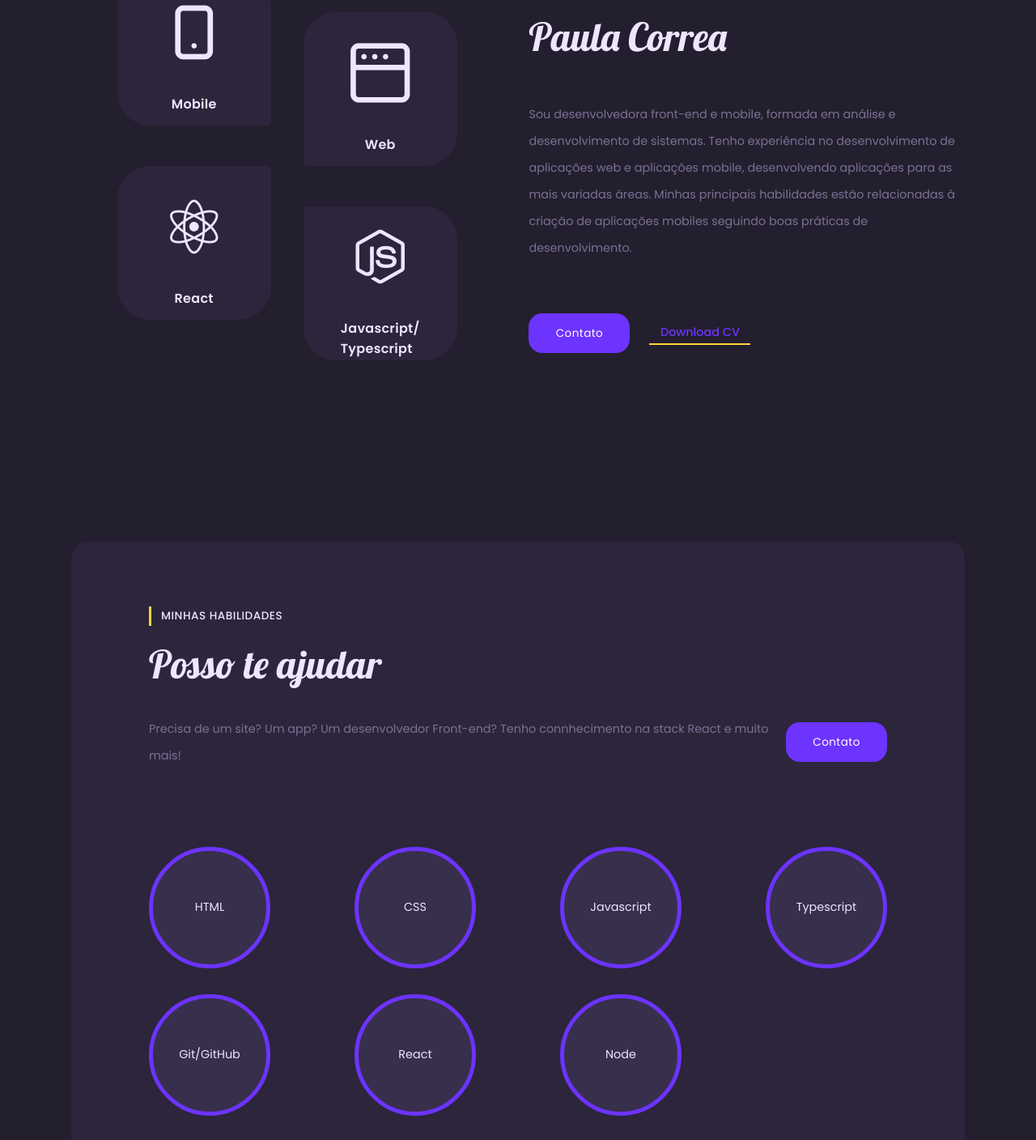
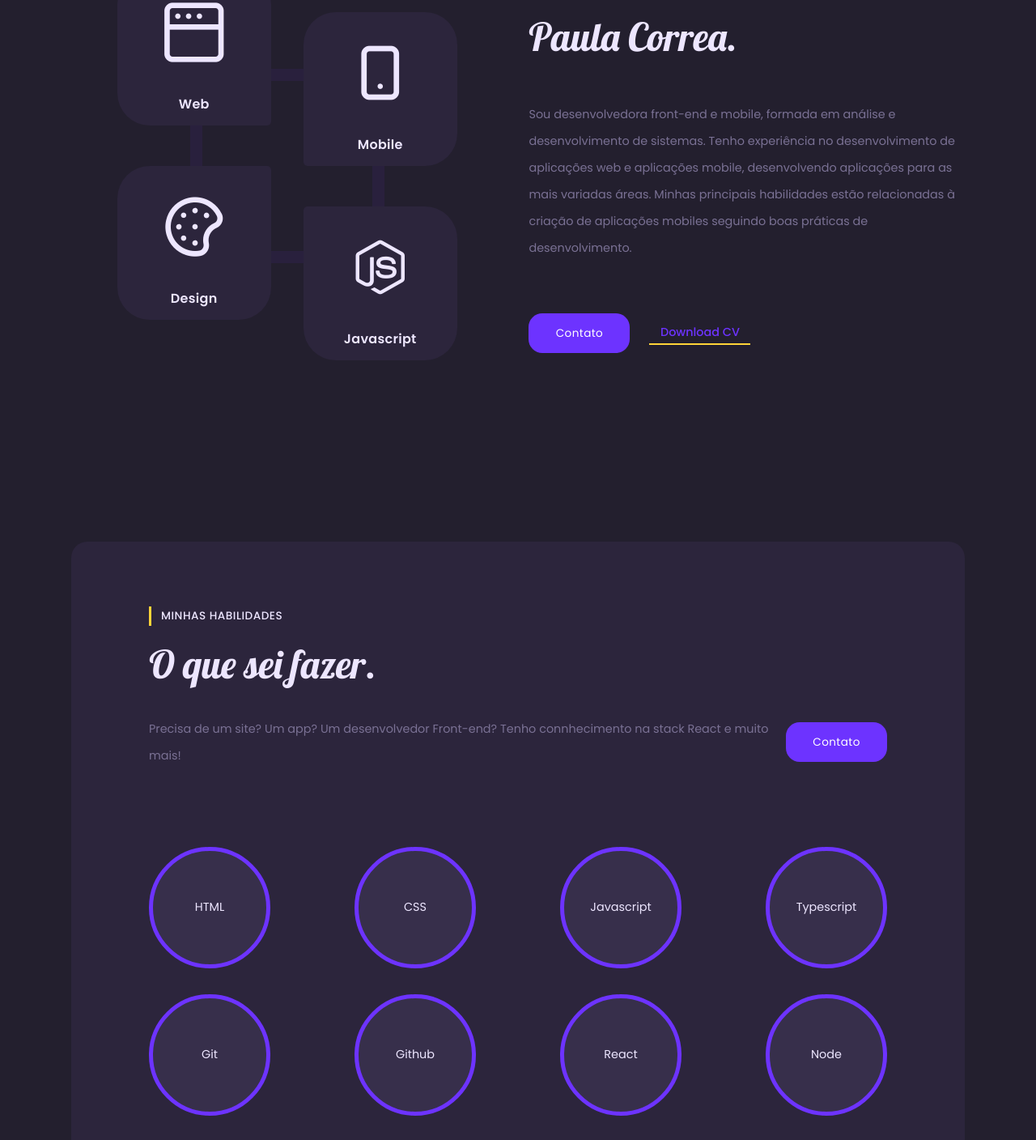
Before and after one commit to Oppadayo/portfolio, a React (Vite) app: page / in a window 1280 px wide. Shown: the part 987-2395 px from the top of the page at 81% size. Built offline with nearby package versions, Linux system fonts and the light colour scheme; no server answers.

Commit message:
refatora componentes card da seção about e skills

```diff
--- /dev/null
+++ b/src/components/About/AboutCard/index.tsx
@@ -0,0 +1,15 @@
+import './styles.css'
+
+interface Props {
+  title: string
+  icon: string
+}
+
+export function AboutCard({ title, icon}: Props){
+  return (
+    <div className="about-card">
+      <i className={`uil uil-${icon}`}></i>
+      <h3>{title}</h3>
+    </div>
+  )
+}
--- /dev/null
+++ b/src/components/About/AboutCard/styles.css
@@ -0,0 +1,48 @@
+.about-card{
+  background-color:var(--bg-color-2);
+  width: 100%;
+  height: 100%;
+
+  display: flex;
+  flex-direction: column;
+  align-items: center;
+  justify-content: center;
+  cursor: pointer;
+
+  transition: .5s transform;
+}
+
+.about-card:nth-child(1){
+ border-radius: 40px 40px 5px 40px;
+}
+
+.about-card:nth-child(2){
+  margin-top: 50px;
+  border-radius: 40px 40px 40px 5px;
+}
+
+.about-card:nth-child(3){
+  margin-top: -50px;
+  border-radius: 40px 5px 40px 40px;
+}
+
+.about-card:nth-child(4){
+  border-radius: 5px 40px 40px 40px;
+}
+
+.about-card h3 {
+  color: var(--heading-color);
+  font-weight: 600;
+  font-size: 1rem;
+  margin-top: 1rem;
+  letter-spacing: .3px;
+}
+
+.about-card i{
+  font-size: 80px;
+  color: var(--heading-color);
+}
+
+.about-card:hover{
+  transform: scale(1.1);
+}
--- a/src/components/About/index.tsx
+++ b/src/components/About/index.tsx
@@ -1,3 +1,5 @@
+import { about } from '../../data'
+import { AboutCard } from './AboutCard'
 import './styles.css'
 
 export function About(){
@@ -5,29 +7,11 @@ export function About(){
     <section className="about section" id='about'>
       <div className="container">
         <div className="about-grid">
-        <div className="about-card">
-          <i className="uil uil-mobile-android"></i>
-          <h3>Mobile</h3>
-        </div>
-
-        <div className="about-card">
-          <i className="uil uil-window"></i>
-          <h3>Web</h3>
-        </div>
-
-        <div className="about-card">
-          <i className="uil uil-react"></i>
-          <h3>React</h3>
-        </div>
-
-        <div className="about-card">
-          <i className="uil uil-java-script"></i>
-          <h3>Javascript/<br/>Typescript</h3>
-        </div>
+       {about.map(ab => <AboutCard key={ab.id} title={ab.title} icon={ab.icon} />)}
         </div>
         <div className="about-info">
           <h3 className='sub-heading'>Sobre mim</h3>
-          <h1 className='heading'>Paula Correa</h1>
+          <h1 className='heading'>Paula Correa.</h1>
           <p className="text">
             Sou desenvolvedora front-end e mobile,
             formada em análise e desenvolvimento de sistemas.
--- a/src/components/About/styles.css
+++ b/src/components/About/styles.css
@@ -14,56 +14,8 @@
   column-gap: 2.5rem;
   row-gap: 100px;
   margin-right: 2rem;
+  z-index: 1;
   position: relative;
-}
-
-.about-card{
-  background-color:var(--bg-color-2);
-  width: 100%;
-  height: 100%;
-
-  display: flex;
-  flex-direction: column;
-  align-items: center;
-  justify-content: center;
-  cursor: pointer;
-
-  transition: .5s transform;
-}
-
-.about-card:nth-child(1){
- border-radius: 40px 40px 5px 40px;
-}
-
-.about-card:nth-child(2){
-  margin-top: 50px;
-  border-radius: 40px 40px 40px 5px;
-}
-
-.about-card:nth-child(3){
-  margin-top: -50px;
-  border-radius: 40px 5px 40px 40px;
-}
-
-.about-card:nth-child(4){
-  border-radius: 5px 40px 40px 40px;
-}
-
-.about-card h3 {
-  color: var(--heading-color);
-  font-weight: 600;
-  font-size: 1rem;
-  margin-top: 1rem;
-  letter-spacing: .3px;
-}
-
-.about-card i{
-  font-size: 80px;
-  color: var(--heading-color);
-}
-
-.about-card:hover{
-  transform: scale(1.1);
 }
 
 .about-grid::before{
--- a/src/components/Posts/index.tsx
+++ b/src/components/Posts/index.tsx
@@ -55,7 +55,7 @@ import './styles.css'
       <div className="container">
         <div className="posts-info">
         <h3 className="sub-heading">Meus Posts</h3>
-        <h1 className="heading">O que ando postando</h1>
+        <h1 className="heading">O que ando postando.</h1>
         </div>
 
         <div className="posts-grid">
--- /dev/null
+++ b/src/components/Skills/SkillCard/index.tsx
@@ -0,0 +1,13 @@
+import './styles.css'
+
+interface Props{
+title: string
+}
+
+export function SkillCard({title}: Props){
+  return (
+    <div className="skill">
+      <h2 className="skill-title">{title}</h2>
+     </div>
+  )
+}
--- /dev/null
+++ b/src/components/Skills/SkillCard/styles.css
@@ -0,0 +1,22 @@
+.skill{
+  display: flex;
+  align-items: center;
+  justify-content: center;
+
+  height: 150px;
+  width: 150px;
+
+  border-radius: 75px;
+
+  background-color: var(--bg-color-3);
+
+  margin-top: 2rem;
+
+  border: 5px solid var(--main-color-1);
+}
+
+.skill-title{
+  color: var(--heading-color);
+  font-weight: 400;
+  font-size: 0.9rem;
+}
--- a/src/components/Skills/index.tsx
+++ b/src/components/Skills/index.tsx
@@ -1,3 +1,5 @@
+import { skills } from '../../data'
+import { SkillCard } from './SkillCard'
 import './styles.css'
 
 export function Skills(){
@@ -7,40 +9,14 @@ export function Skills(){
         <div className="skills-box">
           <div className="box-heading">
             <h3 className="sub-heading">Minhas Habilidades</h3>
-            <h1 className="heading">Posso te ajudar</h1>
+            <h1 className="heading">O que sei fazer.</h1>
             <div className="box-desc">
               <p className="text">Precisa de um site? Um app? Um desenvolvedor Front-end? Tenho connhecimento na stack React e muito mais!</p>
               <a href="" className="btn">Contato</a>
             </div>
           </div>
           <div className="skills-wrap">
-              <div className="skill">
-                <h2 className="skill-title">HTML</h2>
-              </div>
-
-              <div className="skill">
-                <h2 className="skill-title">CSS</h2>
-              </div>
-
-              <div className="skill">
-                <h2 className="skill-title">Javascript</h2>
-              </div>
-
-              <div className="skill">
-                <h2 className="skill-title">Typescript</h2>
-              </div>
-
-              <div className="skill">
-                <h2 className="skill-title">Git/GitHub</h2>
-              </div>
-
-              <div className="skill">
-                <h2 className="skill-title">React</h2>
-              </div>
-
-              <div className="skill">
-                <h2 className="skill-title">Node</h2>
-              </div>
+            {skills.map(skill => <SkillCard key={skill.id} title={skill.title} />)}
           </div>
         </div>
       </div>
--- a/src/components/Skills/styles.css
+++ b/src/components/Skills/styles.css
@@ -22,26 +22,3 @@
   margin-top: 2rem;
   justify-content: space-between;
 }
-
-.skill{
-  display: flex;
-  align-items: center;
-  justify-content: center;
-
-  height: 150px;
-  width: 150px;
-
-  border-radius: 75px;
-
-  background-color: var(--bg-color-3);
-
-  margin-top: 2rem;
-
-  border: 5px solid var(--main-color-1);
-}
-
-.skill-title{
-  color: var(--heading-color);
-  font-weight: 400;
-  font-size: 0.9rem;
-}
--- /dev/null
+++ b/src/data/index.ts
@@ -0,0 +1,20 @@
+export const skills = [
+  {id: 1, title: 'HTML'},
+  {id: 2, title: 'CSS'},
+  {id: 3, title: 'Javascript'},
+  {id: 4, title: 'Typescript'},
+  {id: 5, title: 'Git'},
+  {id: 6, title: 'Github'},
+  {id: 7, title: 'React'},
+  {id: 8, title: 'Node'},
+  {id: 9, title: 'Python'},
+  {id: 10, title: 'Design'},
+]
+
+export const about = [
+  {id: 1, title: 'Web', icon: 'window'},
+  {id: 2, title: 'Mobile', icon: 'mobile-android'},
+  {id: 3, title: 'Design', icon: 'palette'},
+  {id: 4, title: 'Javascript', icon: 'java-script'},
+
+]
```
